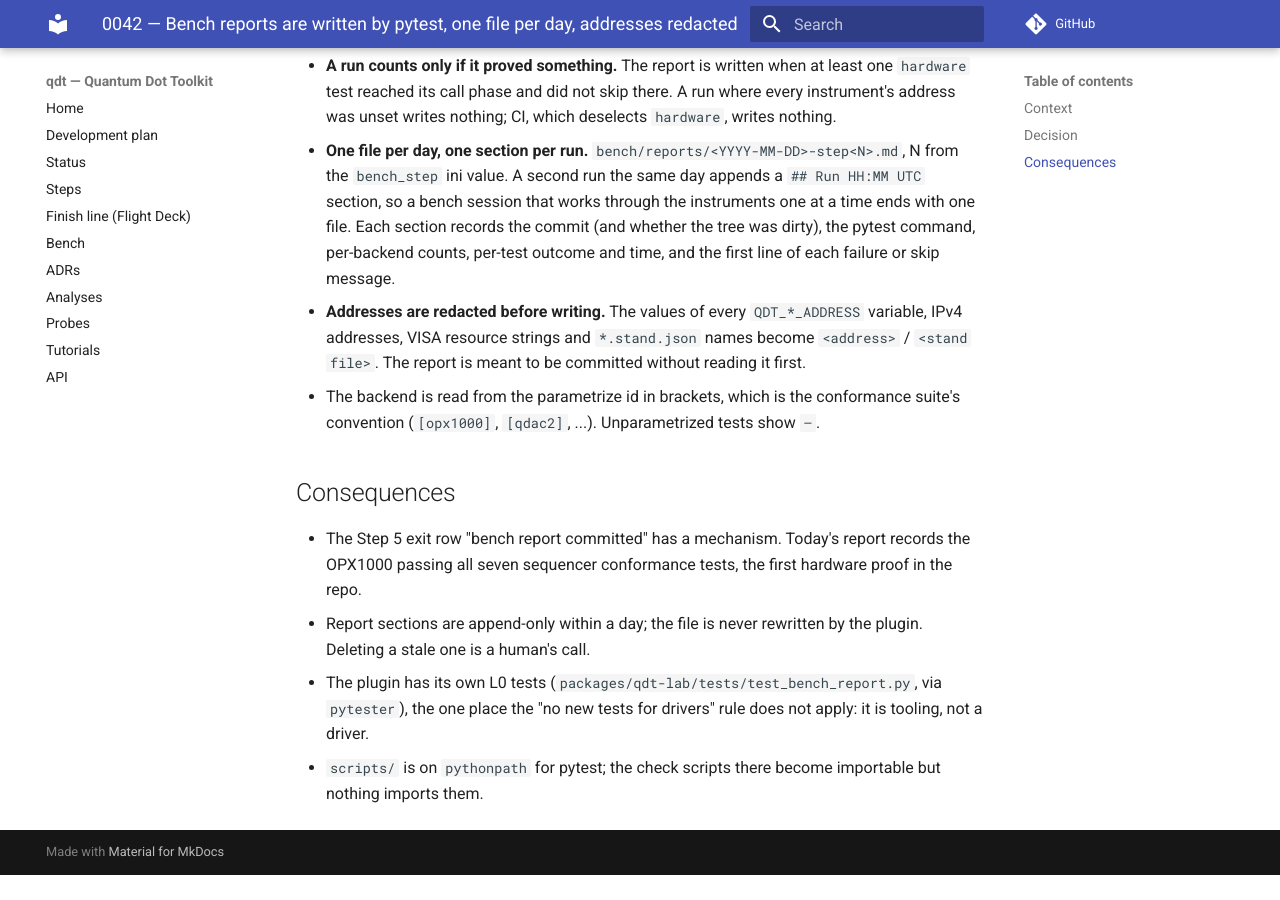
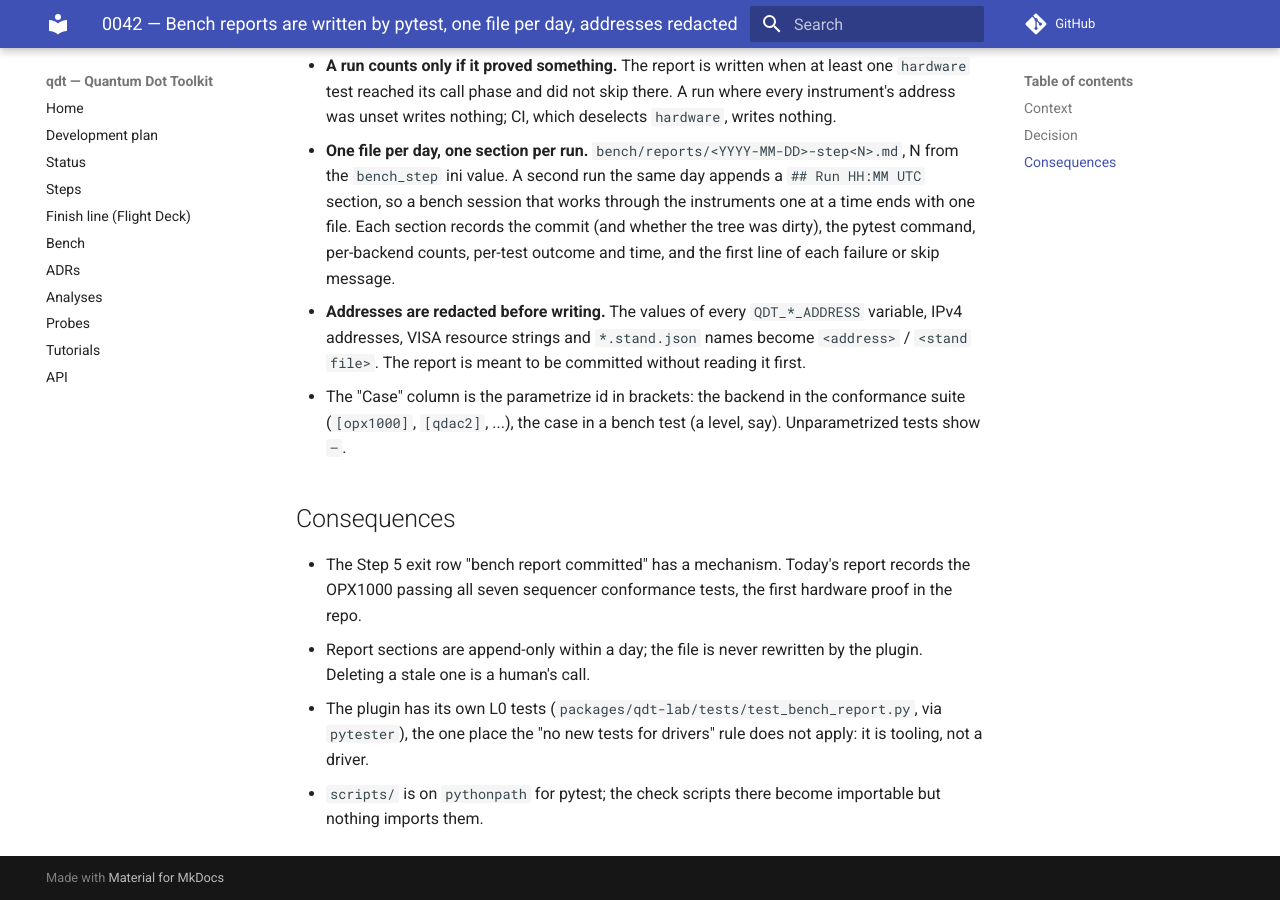
Before and after one commit to CowboyQuantum/qdt, an MkDocs documentation site: the page built from docs/adr/0042-bench-reports-written-by-pytest.md, in a window 1280 px wide and 900 px high, scrolled down 707 px. Built offline with MkDocs 1.6.1 and Material for MkDocs 9.7.7, drawn with Linux system fonts in a browser that asks for light colours; comment, search, counter and statistics services are not loaded; before the commit the page ends 1582 px from its top, so only the background shows below that.

Commit message:
fix(bench): report column is 'Case' (the parametrize id), not 'Backend'; ADR 0042 wording
Co-Authored-By: Claude Fable 5.1 <noreply@anthropic.com>

```diff
--- a/docs/adr/0042-bench-reports-written-by-pytest.md
+++ b/docs/adr/0042-bench-reports-written-by-pytest.md
@@ -29,8 +29,8 @@ A hand-written report also risks rule 7: a pasted pytest log carries VISA resour
 - **Addresses are redacted before writing.** The values of every `QDT_*_ADDRESS` variable, IPv4
   addresses, VISA resource strings and `*.stand.json` names become `<address>` / `<stand file>`. The
   report is meant to be committed without reading it first.
-- The backend is read from the parametrize id in brackets, which is the conformance suite's
-  convention (`[opx1000]`, `[qdac2]`, ...). Unparametrized tests show `—`.
+- The "Case" column is the parametrize id in brackets: the backend in the conformance suite
+  (`[opx1000]`, `[qdac2]`, ...), the case in a bench test (a level, say). Unparametrized tests show `—`.
 
 ## Consequences
 - The Step 5 exit row "bench report committed" has a mechanism. Today's report records the OPX1000
```
Also changed, not shown: 1 other file.
